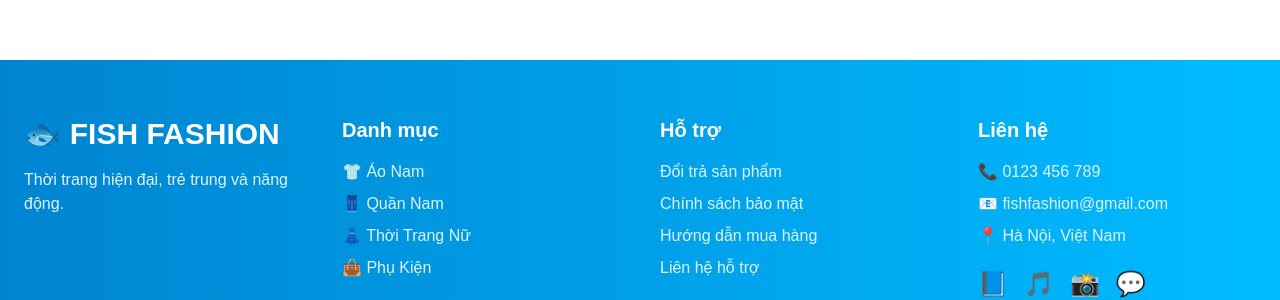
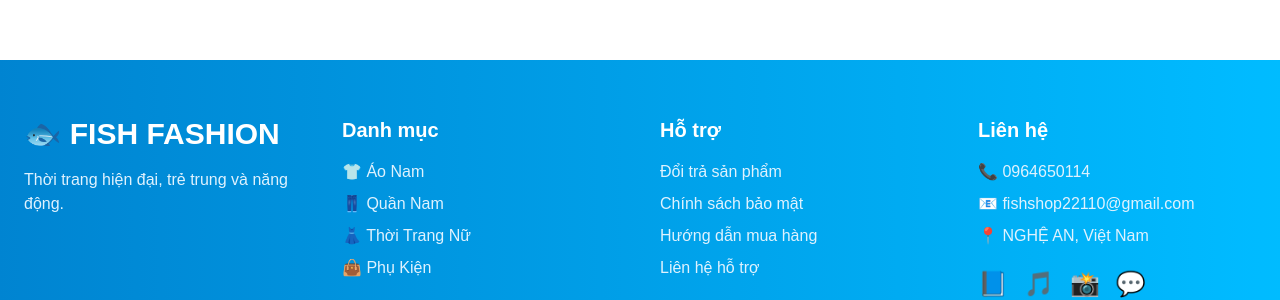
Before and after one commit to tranvantuan1442008-lang/fish-fashion, a Next.js app: page /checkout in a window 1280 px wide. Shown: the part 900-1200 px from the top of the page. Built offline with nearby package versions, Linux system fonts and the light colour scheme; no server answers.

Commit message:
add sale badge

```diff
--- a/app/components/Footer.tsx
+++ b/app/components/Footer.tsx
@@ -51,9 +51,9 @@ export default function Footer() {
             </h3>
 
             <ul className="space-y-2 text-sky-100">
-              <li>📞 0123 456 789</li>
-              <li>📧 fishfashion@gmail.com</li>
-              <li>📍 Hà Nội, Việt Nam</li>
+              <li>📞 0964650114 </li>
+              <li>📧 fishshop22110@gmail.com</li>
+              <li>📍 NGHỆ AN, Việt Nam</li>
             </ul>
 
             <div className="flex gap-4 mt-5 text-2xl">
--- a/app/page.tsx
+++ b/app/page.tsx
@@ -64,6 +64,21 @@ useEffect(() => {
           >
             Thời trang hiện đại dành cho giới trẻ
           </p>
+<div
+  className="
+    mt-5
+    inline-block
+    bg-red-500
+    text-white
+    px-5
+    py-2
+    rounded-full
+    font-bold
+    animate-pulse
+  "
+>
+  🔥 SALE UP TO 50%
+</div>
 
           <Link
             href="/products"
@@ -85,7 +100,7 @@ useEffect(() => {
         </div>
       </section>
 {/* Featured Products */}
-<section className="max-w-7xl mx-auto py-20 px-6">
+<section className="max-w-7xl mx-auto py-10 px-6">
 
   <h2 className="text-4xl font-bold text-center mb-12">
     🔥 Sản phẩm nổi bật
```
